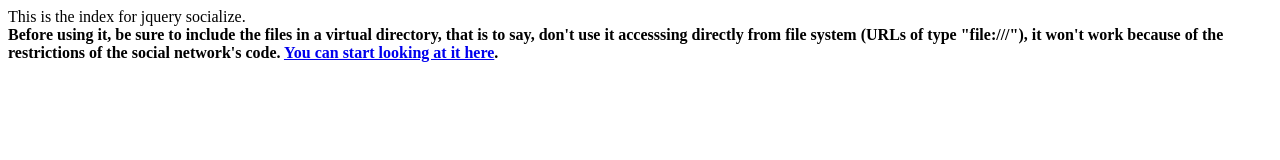
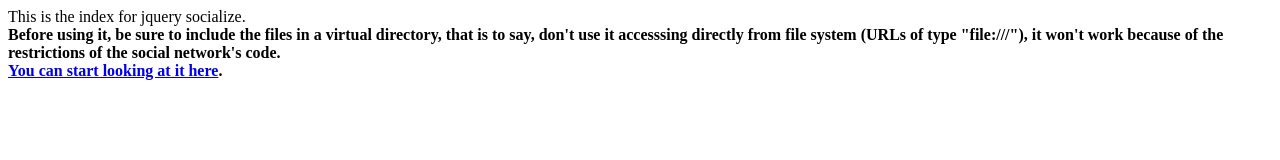
Before and after one commit to dactivo/jquery-socialize, a plain HTML site: page index.html in a window 1280 px wide. Drawn offline with Linux system fonts and the light colour scheme.

Commit message:
instructions

```diff
--- a/index.html
+++ b/index.html
@@ -5,7 +5,7 @@
 </head>
 <body>
 This is the index for jquery socialize.<br/>
-<strong>Before using it, be sure to include the files in a virtual directory, that is to say, don't use it accesssing directly from file system (URLs of type "file:///"), it won't work because of the restrictions of the social network's code.
+<strong>Before using it, be sure to include the files in a virtual directory, that is to say, don't use it accesssing directly from file system (URLs of type "file:///"), it won't work because of the restrictions of the social network's code.<br/>
 <a href="jquery-socialbuttons.html">You can start looking at it here</a>.
 
 </body>
```
